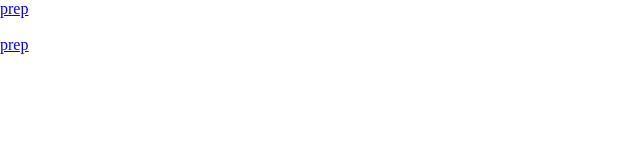
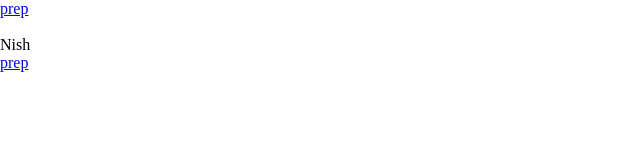
Before and after one commit to malelu92/TT_app, a plain HTML site: page index.html in a window 1280 px wide. Shown: the full height of the page, 0-640 px from the left. Drawn offline with Linux system fonts and the light colour scheme.

Commit message:
testing branch

```diff
--- a/index.html
+++ b/index.html
@@ -9,6 +9,7 @@
   <body>
   	<a href="preparation.html">prep</a>
   	<br><br>
+    <div>Nish</div>
   	<a href="maps_teste.html">prep</a>
   </body>
 </html>
```
